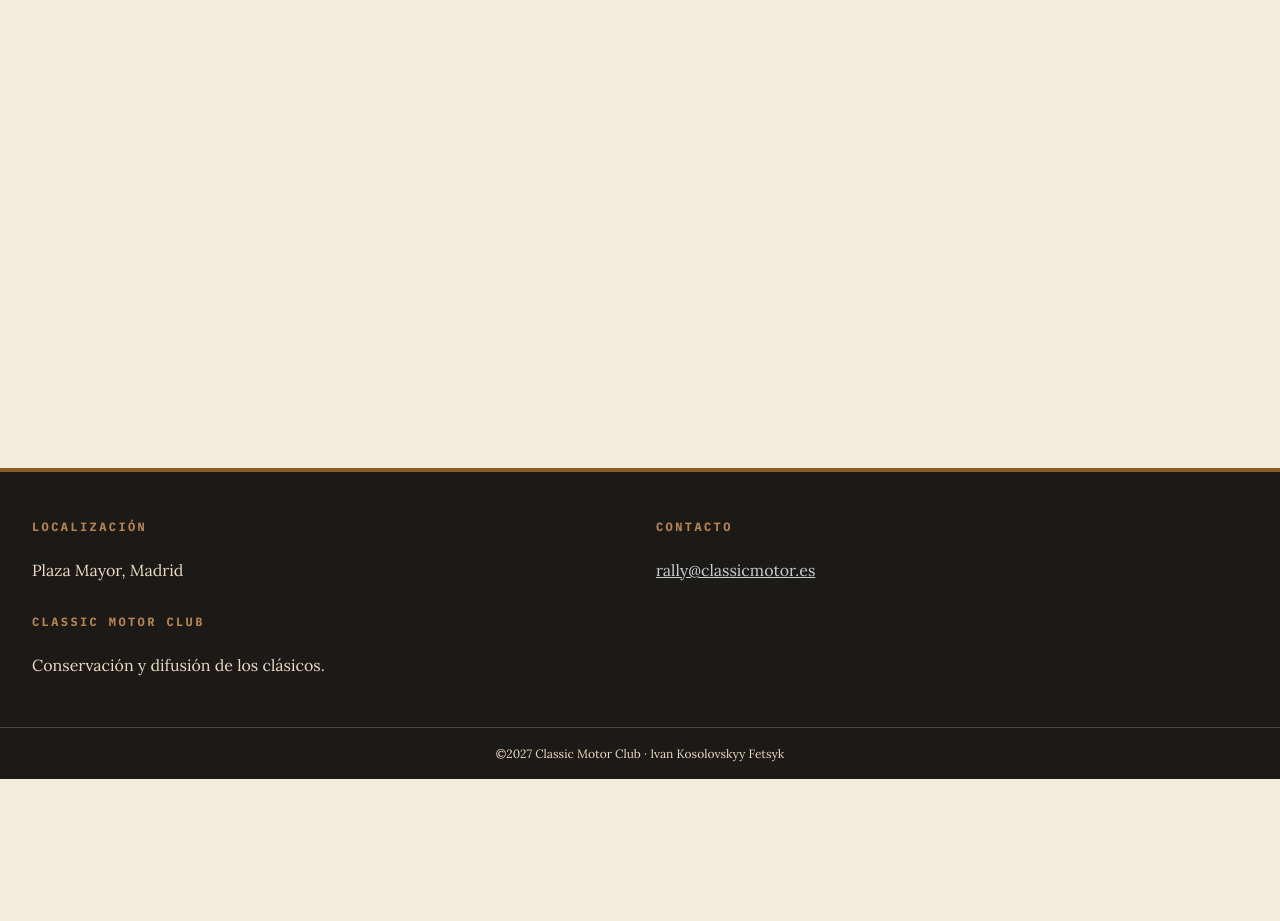
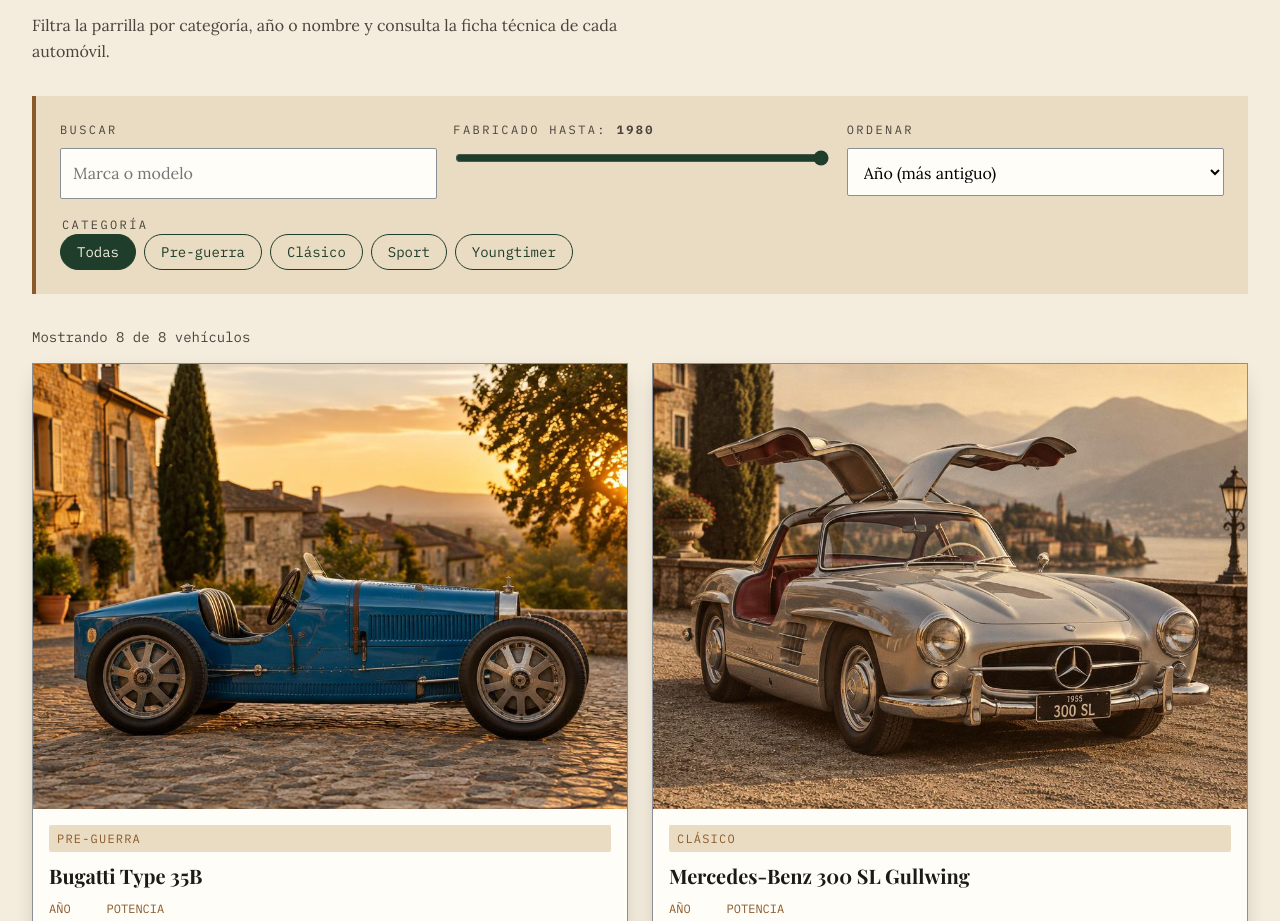
Before and after one commit to donivanovich/RallyClassicMotors, an Angular app: page /catalogo in a window 1280 px wide. Shown: the part 179-1100 px from the top of the page. Before the commit the page ends 958 px from the top, so only its background shows below. Built offline with nearby package versions, Linux system fonts and the light colour scheme.

Commit message:
feat: catalog view

```diff
--- a/src/app/pages/catalog/catalog.html
+++ b/src/app/pages/catalog/catalog.html
@@ -1 +1,76 @@
-<p>catalog works!</p>
+<section class="section" aria-labelledby="catalogo-title">
+  <p class="section__eyebrow">Participantes inscritos</p>
+  <h1 class="section__title" id="catalogo-title">Catálogo de vehículos</h1>
+  <p class="section__lead">Filtra la parrilla por categoría, año o nombre y consulta la ficha técnica de cada automóvil.</p>
+
+  <form class="filters" role="search" aria-label="Filtrar vehículos" (submit)="$event.preventDefault()">
+    <div class="filters__field">
+      <label class="filters__label" for="buscar">Buscar</label>
+      <input class="filters__input" id="buscar" type="search" placeholder="Marca o modelo" [value]="search()" (input)="onSearch($event)">
+    </div>
+    <div class="filters__field">
+      <label class="filters__label" for="anio">Fabricado hasta: <strong>{{ maxYear() }}</strong></label>
+      <input class="filters__range" id="anio" type="range" min="1920" max="1980" step="1" [value]="maxYear()" (input)="onYear($event)">
+    </div>
+    <div class="filters__field">
+      <label class="filters__label" for="orden">Ordenar</label>
+      <select class="filters__input" id="orden" [value]="sort()" (change)="onSort($event)">
+        <option value="year-asc">Año (más antiguo)</option>
+        <option value="year-desc">Año (más reciente)</option>
+        <option value="power-desc">Potencia</option>
+      </select>
+    </div>
+    <fieldset class="filters__chips">
+      <legend class="filters__label">Categoría</legend>
+      <button type="button" class="chip" [class.chip--active]="category() === 'Todas'" [attr.aria-pressed]="category() === 'Todas'" (click)="onCategory('Todas')">Todas</button>
+      @for (c of categories; track c) {
+        <button type="button" class="chip" [class.chip--active]="category() === c" [attr.aria-pressed]="category() === c" (click)="onCategory(c)">{{ c }}</button>
+      }
+    </fieldset>
+  </form>
+
+  <p class="catalog__count" aria-live="polite">Mostrando {{ filtered().length }} de {{ total() }} vehículos</p>
+
+  <div class="catalog">
+    @for (v of filtered(); track v.id) {
+      <article class="card">
+        <img class="card__image" [src]="v.image" [alt]="v.alt" loading="lazy" width="944" height="704">
+        <div class="card__body">
+          <span class="badge">{{ v.category }}</span>
+          <h2 class="card__title">{{ v.brand }} {{ v.model }}</h2>
+          <dl class="card__specs">
+            <div class="card__spec"><dt>Año</dt><dd>{{ v.year }}</dd></div>
+            <div class="card__spec"><dt>Potencia</dt><dd>{{ v.power }} CV</dd></div>
+          </dl>
+          <button type="button" class="button button--outline" (click)="open(v)">Ficha técnica</button>
+        </div>
+      </article>
+    } @empty {
+      <div class="catalog__empty">
+        <p>No hay vehículos que coincidan con los filtros.</p>
+        <button type="button" class="button button--secondary" (click)="reset()">Restablecer filtros</button>
+      </div>
+    }
+  </div>
+</section>
+
+@if (selected(); as v) {
+  <div class="sheet" (click)="close()">
+    <article class="sheet__panel" role="dialog" aria-modal="true" aria-labelledby="ficha-title" (click)="$event.stopPropagation()">
+      <img class="sheet__image" [src]="v.image" [alt]="v.alt">
+      <div class="sheet__body">
+        <span class="badge badge--burgundy">{{ v.category }}</span>
+        <h2 class="sheet__title" id="ficha-title">{{ v.brand }} {{ v.model }}</h2>
+        <dl class="sheet__specs">
+          <div class="sheet__row"><dt>Año</dt><dd>{{ v.year }}</dd></div>
+          <div class="sheet__row"><dt>Categoría</dt><dd>{{ v.category }}</dd></div>
+          <div class="sheet__row"><dt>Potencia</dt><dd>{{ v.power }} CV</dd></div>
+          <div class="sheet__row"><dt>Origen</dt><dd>{{ v.country }}</dd></div>
+        </dl>
+        <h3 class="sheet__subtitle">Historial</h3>
+        <p>{{ v.history }}</p>
+        <button type="button" class="button button--primary" (click)="close()">Cerrar ficha</button>
+      </div>
+    </article>
+  </div>
+}
--- a/src/app/pages/catalog/catalog.scss
+++ b/src/app/pages/catalog/catalog.scss
@@ -0,0 +1,126 @@
+@use 'variables' as *;
+@use 'mixins' as *;
+
+.filters {
+  display: grid;
+  gap: $space-4;
+  margin-block: $space-8;
+  padding: $space-6;
+  background: $color-parchment;
+  border-left: 4px solid $color-leather;
+
+  &__field { display: flex; flex-direction: column; gap: $space-2; }
+  &__label { @include eyebrow; color: $color-ink-soft; }
+
+  &__input {
+    padding: $space-3;
+    border: $border-thin;
+    border-radius: $radius-sm;
+    background: $color-white;
+    font: inherit;
+  }
+
+  &__range { accent-color: $color-racing-green; }
+  &__chips { display: flex; flex-wrap: wrap; gap: $space-2; border: 0; padding: 0; margin: 0; }
+
+  @include mq($bp-mobile) {}
+
+  @include mq($bp-tablet) {
+    grid-template-columns: repeat(3, 1fr);
+
+    &__chips { grid-column: 1 / -1; }
+  }
+
+  @include mq($bp-desktop) {}
+}
+
+.chip {
+  padding: $space-2 $space-4;
+  border: 1px solid $color-racing-green;
+  border-radius: 999px;
+  background: transparent;
+  color: $color-racing-green;
+  font-family: $font-mono;
+  font-size: $font-size-sm;
+  cursor: pointer;
+
+  &:hover { background: rgba($color-racing-green, 0.1); }
+  &--active { background: $color-racing-green; color: $color-cream; }
+}
+
+.catalog {
+  display: grid;
+  gap: $space-6;
+
+  &__count { font-family: $font-mono; font-size: $font-size-sm; color: $color-ink-soft; }
+  &__empty { grid-column: 1 / -1; text-align: center; padding: $space-12; }
+
+  @include mq($bp-mobile) {}
+
+  @include mq($bp-tablet) {
+    grid-template-columns: repeat(2, 1fr);
+  }
+
+  @include mq($bp-desktop) {
+    grid-template-columns: repeat(4, 1fr);
+  }
+}
+
+.card {
+  display: flex;
+  flex-direction: column;
+  background: $color-white;
+  border: $border-thin;
+  box-shadow: $shadow-card;
+  transition: transform $transition-base;
+
+  &:hover { transform: translateY(-4px); }
+  &__image { aspect-ratio: 4 / 3; object-fit: cover; width: 100%; }
+  &__body { display: flex; flex-direction: column; gap: $space-3; padding: $space-4; flex: 1; }
+  &__title { font-size: $font-size-lg; margin: 0; }
+  &__specs { display: flex; gap: $space-6; margin: 0 0 auto; font-family: $font-mono; font-size: $font-size-sm; }
+  &__spec dt { color: $color-leather; text-transform: uppercase; font-size: $font-size-xs; }
+  &__spec dd { margin: 0; }
+
+  @include mq($bp-mobile) {}
+
+  @include mq($bp-tablet) {}
+
+  @include mq($bp-desktop) {}
+}
+
+.sheet {
+  position: fixed;
+  inset: 0;
+  z-index: 80;
+  display: grid;
+  place-items: center;
+  padding: $space-4;
+  background: rgba($color-ink, 0.75);
+
+  &__panel {
+    display: grid;
+    width: 100%;
+    max-width: 900px;
+    max-height: 90vh;
+    overflow: auto;
+    background: $color-cream;
+    border: 4px solid $color-leather;
+  }
+
+  &__image { width: 100%; height: 100%; object-fit: cover; }
+  &__body { padding: $space-6; }
+  &__title { font-size: $font-size-xl; margin-top: $space-2; }
+  &__subtitle { font-size: $font-size-lg; margin-top: $space-4; }
+  &__specs { display: grid; grid-template-columns: 1fr 1fr; gap: $space-2; font-family: $font-mono; }
+  &__row dt { font-size: $font-size-xs; color: $color-leather; text-transform: uppercase; }
+  &__row dd { margin: 0; }
+
+  @include mq($bp-mobile) {}
+
+  @include mq($bp-tablet) {
+    &__panel { grid-template-columns: 1fr 1fr; }
+  }
+
+  @include mq($bp-desktop) {}
+}
--- a/src/app/pages/catalog/catalog.ts
+++ b/src/app/pages/catalog/catalog.ts
@@ -1,4 +1,8 @@
-import { Component } from '@angular/core';
+import { Component, OnInit, computed, inject, signal } from '@angular/core';
+import { CarService } from '../../core/car.service';
+import { Car, CarCategory } from '../../core/car.model';
+
+type SortKey = 'year-asc' | 'year-desc' | 'power-desc';
 
 @Component({
   selector: 'app-catalog',
@@ -6,4 +10,43 @@ import { Component } from '@angular/core';
   templateUrl: './catalog.html',
   styleUrl: './catalog.scss',
 })
-export class Catalog {}
+export class Catalog implements OnInit {
+  private service = inject(CarService);
+
+  readonly categories: CarCategory[] = ['Pre-guerra', 'Clásico', 'Sport', 'Youngtimer'];
+
+  readonly search = signal('');
+  readonly category = signal<CarCategory | 'Todas'>('Todas');
+  readonly maxYear = signal(1980);
+  readonly sort = signal<SortKey>('year-asc');
+  readonly selected = signal<Car | null>(null);
+
+  readonly filtered = computed(() => {
+    const term = this.search().trim().toLowerCase();
+    const cat = this.category();
+    const max = this.maxYear();
+    const list = this.service.vehicles().filter(v =>
+      (cat === 'Todas' || v.category === cat) &&
+      v.year <= max &&
+      (term === '' || `${v.brand} ${v.model}`.toLowerCase().includes(term))
+    );
+    const sorters: Record<SortKey, (a: Car, b: Car) => number> = {
+      'year-asc': (a, b) => a.year - b.year,
+      'year-desc': (a, b) => b.year - a.year,
+      'power-desc': (a, b) => b.power - a.power,
+    };
+    return [...list].sort(sorters[this.sort()]);
+  });
+
+  readonly total = computed(() => this.service.vehicles().length);
+
+  ngOnInit(): void { this.service.load(); }
+
+  onSearch(e: Event): void { this.search.set((e.target as HTMLInputElement).value); }
+  onCategory(c: CarCategory | 'Todas'): void { this.category.set(c); }
+  onYear(e: Event): void { this.maxYear.set(Number((e.target as HTMLInputElement).value)); }
+  onSort(e: Event): void { this.sort.set((e.target as HTMLSelectElement).value as SortKey); }
+  open(v: Car): void { this.selected.set(v); }
+  close(): void { this.selected.set(null); }
+  reset(): void { this.search.set(''); this.category.set('Todas'); this.maxYear.set(1980); this.sort.set('year-asc'); }
+}
```
